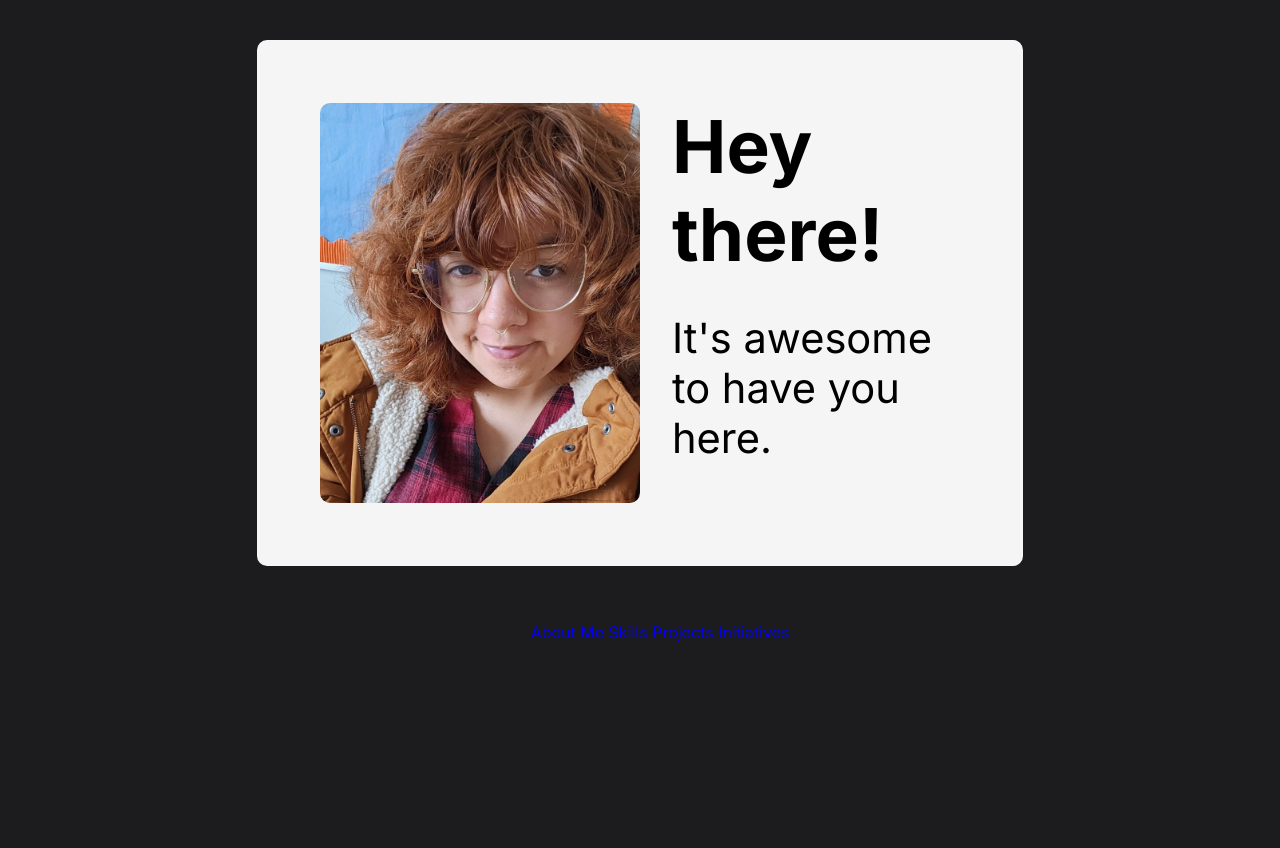
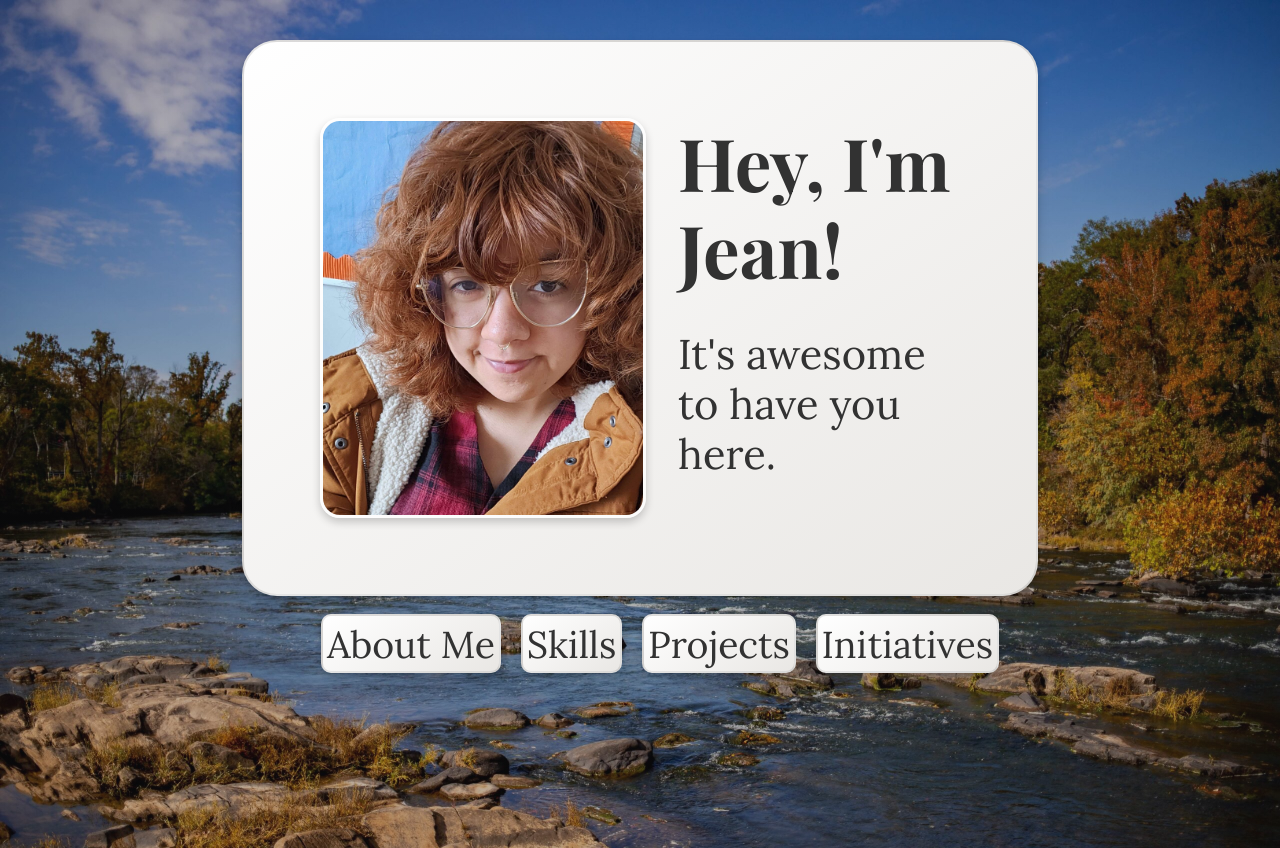
Before and after one commit to lerrayi/ferraro_portfolio, a plain HTML site: page index.html in a window 1280 px wide. Before the commit the page ends 800 px from the top, so only its background shows below. Drawn offline with nearby package versions, Linux system fonts and the light colour scheme.

Commit message:
Add animations and polish boxes

```diff
--- a/index.html
+++ b/index.html
@@ -2,7 +2,7 @@
 <html>
 
 <head>
-  <title>Betty Ferraro's Portfolio</title>
+  <title>With Portfolio</title>
   <link href="style.css" rel="stylesheet" type="text/css" />
 </head>
 
@@ -10,7 +10,7 @@
   <div class="intro-card">
     <img src="img/pfp.jpg" alt="Profile Picture" />
     <div class="intro-text">
-      <h1>Hey there!</h1>
+      <h1>Hey, I'm Jean!</h1>
       <h2>It's awesome to have you here.</h2>
     </div>
   </div>
--- a/style.css
+++ b/style.css
@@ -1,28 +1,47 @@
-@import url('https://fonts.googleapis.com/css2?family=Inter:wght@400;700&display=swap');
+/* Import Fonts */
+@import url('https://fonts.googleapis.com/css2?family=Inter:wght@400;700&family=Playfair+Display:wght@400;700&family=Lora:wght@400;700&display=swap');
 
+/* Global Styles */
 body {
-  font-family: 'Inter', sans-serif;
+  font-family: 'Lora', serif; /* Use Lora for body text */
   background-color: rgb(28, 28, 31);
   text-align: center;
+  color: rgb(50, 50, 50);
+  background-image: linear-gradient(rgba(28, 28, 31, 0.3), rgba(28, 28, 31, 0.3)), url('img/rappahannock_river.jpeg'); /* Reduce opacity of the overlay */
+  background-size: cover; /* Ensure the image covers the entire viewport */
+  background-repeat: no-repeat;
+  height: 100vh;
 }
 
+/* Animations */
+@keyframes fadeIn {
+  from {
+    opacity: 0;
+  }
+  to {
+    opacity: 1;
+  }
+}
+
+/* Intro Card Styles */
 .intro-card {
-  border-radius: 10px;  /* Rounded corners */
+  border-radius: 35px; /* Rounded corners */
   text-align: left;
-  background-color: whitesmoke;
-  padding: 5%;
+  background: linear-gradient(145deg, #ffffff, rgb(233, 231, 228)); /* Subtle gradient background */
+  padding: 6%; /* Increase padding for better spacing */
   display: flex;
   flex-direction: row;
-  width: 50vw; /* Card will only take up 50% of the screen width */
-  margin: 0 auto; /* Center the card horizontally*/
+  width: 50vw; /* Card takes up 50% of the screen width */
+  margin: 0 auto; /* Center the card horizontally */
   height: 50vh; /* Set height to 70% of the viewport height */
   margin-top: 5vh;
+  border: 2px solid rgba(0, 0, 0, 0.1); /* Light border */
+  box-shadow: 0 6px 12px rgba(0, 0, 0, 0.15), 0 2px 4px rgba(0, 0, 0, 0.1); /* Polished shadow */
 }
 
 .intro-card .intro-text {
   display: flex; /* Enable flexbox for intro-text */
   flex-direction: column; /* Arrange children vertically */
-  justify-content: space-between; /* Distribute space between h1 and h2 */
   flex-basis: 25%; /* Each takes up 25% of the intro-card height */
   flex-grow: 1;
   flex-shrink: 1;
@@ -31,34 +50,78 @@ body {
 }
 
 .intro-card img {
+  animation: fadeIn 2s ease-out; /* Fade-in animation */
   flex-grow: 0;
   flex-shrink: 0;
   aspect-ratio: 1; /* Maintain a square aspect ratio */
   margin-right: 5%;
-    border-radius: 10px; /* Make the image rounded */
+  border-radius: 20px; /* Rounded image */
   object-fit: cover; /* Ensure the image fills the area */
-    max-width: 50%; /* Prevent the image from exceeding 40% of the container's width */
+  max-width: 50%; /* Prevent the image from exceeding 50% of the container's width */
   max-height: 100%; /* Ensure it doesn't exceed the container's height */
+  border: 3px solid rgba(255, 255, 255, 0.8); /* Light border */
+  box-shadow: 0 4px 8px rgba(0, 0, 0, 0.2); /* Subtle shadow */
+  transition: transform 0.3s ease, box-shadow 0.3s ease; /* Smooth hover transition */
 }
 
+img:hover {
+  transform: scale(1.03); /* Slightly enlarge the image on hover */
+  box-shadow: 0 6px 12px rgba(0, 0, 0, 0.3); /* Enhance shadow on hover */
+}
+
+/* Typography */
 .intro-card h1 {
-  font-size: calc(3.5vw + 3.5vh);
+  font-family: 'Playfair Display', serif; /* Elegant font for h1 */
+  font-size: calc(3.5vw + 3.5vh); /* Responsive font size */
   margin: 0;
   margin-bottom: 0.5em;
-  line-height: 1.2; /* Adjust line height for better readability */
+  line-height: 1.2; /* Better readability */
+  font-weight: bold; /* Bold text */
+  text-shadow: none; /* No shadow for simplicity */
+  animation: fadeIn 2s ease-out; /* Fade-in animation */
 }
 
 .intro-card h2 {
-  font-size: calc(2vw + 2vh);
+  font-size: calc(2vw + 2vh); /* Responsive font size */
   font-weight: normal;
   margin: 0;
-  line-height: 1.2; /* Adjust line height for better readability */
+  line-height: 1.2; /* Better readability */
+  animation: fadeIn 1s ease-out;
+  animation-delay: 2s; /* Delayed fade-in after h1 */
+  animation-fill-mode: both; /* Keep final state after animation */
 }
 
+/* Navigation Styles */
 nav {
   padding: 0.5em;
-  margin-top: 2em; /* Add spacing between nav and intro-card */
+  margin-top: 2em; /* Spacing between nav and intro-card */
+  margin: 0 auto; /* Center the nav horizontally */
+  animation: fadeIn 1s ease-out;
+  animation-delay: 3s; /* Delayed fade-in after h2 */
+  animation-fill-mode: both; /* Keep final state after animation */
 }
 
 nav ul li {
-  display: inline; /* Ensure list items are inline (horizontal */
+  display: inline; /* Inline list items */
+  margin: 0 0.5em;
+}
+
+nav ul li a {
+  color: rgb(50, 50, 50); /* Text color */
+  text-decoration: none; /* Remove underline */
+  font-weight: normal; /* Normal font weight */
+  font-size: calc(1.8vw + 1.8vh); /* Responsive font size */
+  background: linear-gradient(145deg, #ffffff, rgb(233, 231, 228)); /* Subtle gradient */
+  padding: 0.1em 0.1em;
+  border-radius: 10px; /* Rounded corners */
+  border: 2px solid rgba(0, 0, 0, 0.1); /* Light border */
+  box-shadow: 0 4px 8px rgba(0, 0, 0, 0.2); /* Subtle shadow */
+  transition: box-shadow 0.3s ease, padding 0.3s ease; /* Smooth hover transition */
+}
+
+nav ul li a:hover {
+  background: linear-gradient(145deg, #ffffff, rgb(203, 199, 192)); /* Slightly darker gradient */
+  color: rgb(13, 13, 13); /* Darker text color */
+  box-shadow: 0 6px 12px rgba(0, 0, 0, 0.3); /* Enhanced shadow */
+  padding: 0.15em 0.15em; /* Slightly increased padding */
+}
```
Lines whose indentation alone changed are shown as unchanged.
